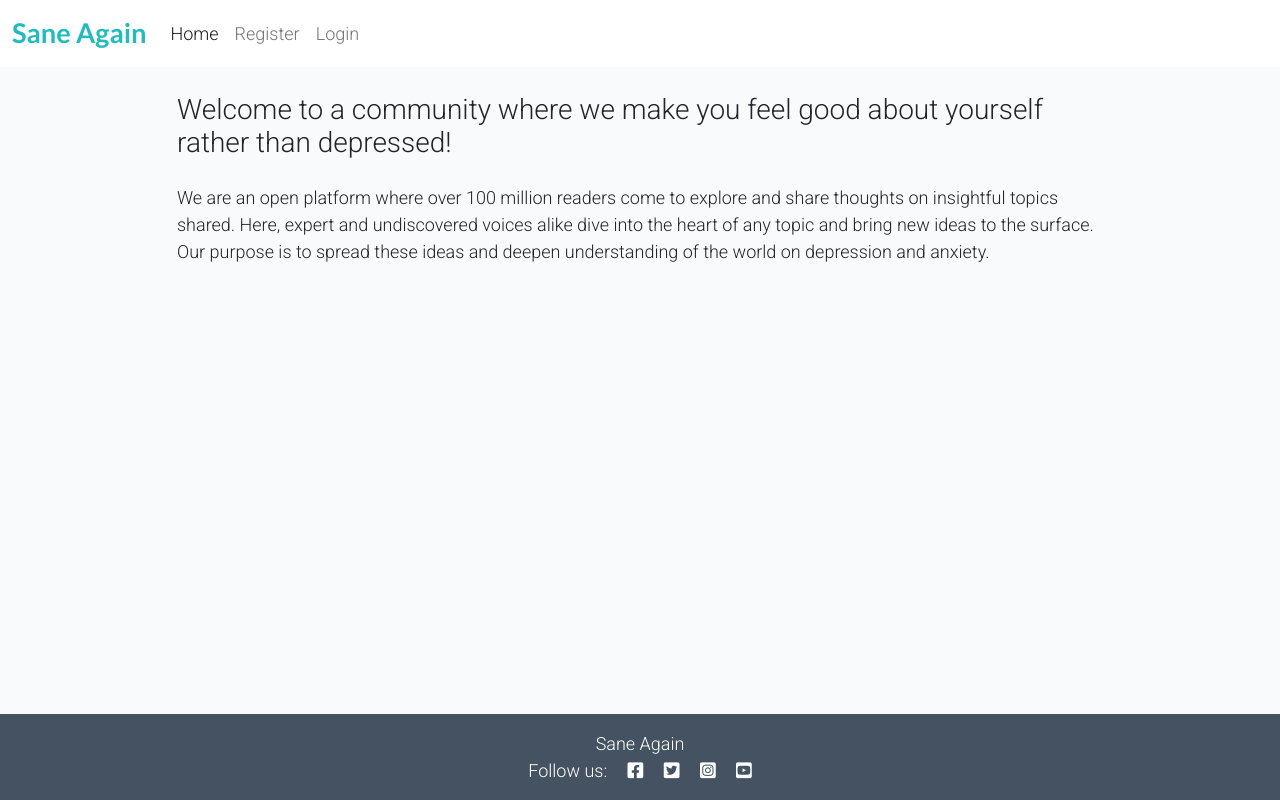
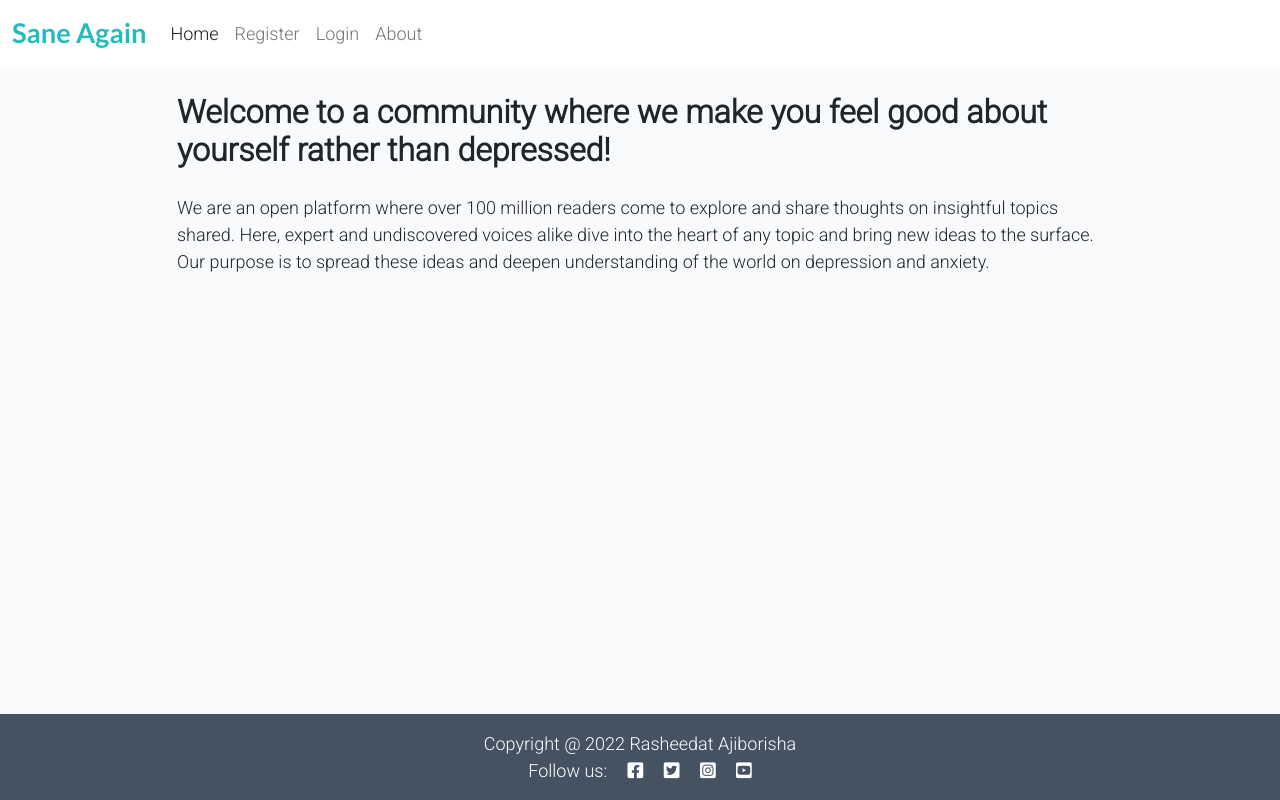
Before and after one commit to RH-devs/sane-again, a Django app: page / in a window 1280 px wide. Run offline with Django 3.2, Linux system fonts and the light colour scheme; data that the repository does not hold is empty.

Commit message:
Finish up on the footer section

```diff
--- a/saneagain/settings.py
+++ b/saneagain/settings.py
@@ -30,8 +30,6 @@ SECRET_KEY = os.environ.get('SECRET_KEY')
 
 # SECURITY WARNING: don't run with debug turned on in production!
 DEBUG = True
-
-X_FRAME_OPTIONS = 'SAMEORIGIN'
 
 
 ALLOWED_HOSTS = ['sane-again.herokuapp.com', 'localhost']
--- a/templates/base.html
+++ b/templates/base.html
@@ -22,7 +22,7 @@
 
 <body class="d-flex flex-column h-100 main-bg">
 
-    <!-- Navigation -->
+    <!-- Navigation Menu-->
 
     <nav class="navbar navbar-expand-lg navbar-light bg-white">
         <div class="container-fluid">
@@ -39,16 +39,18 @@
                     {% if user.is_authenticated %}
 
                     <li class="nav-item">
-                        <a class="nav-link" href="{% url 'account_logout' %}">Logout</a>
+                        <a class="nav-link text-black font-weight-bold" href="{% url 'account_logout' %}">Logout</a>
                     </li>
                     {% else %}
                     <li class="nav-item">
-                        <a class="nav-link" href="{% url 'account_signup' %}">Register</a>
+                        <a class="nav-link text-black font-weight-bold" href="{% url 'account_signup' %}">Register</a>
                     </li>
                     <li class="nav-item">
-                        <a class="nav-link" href="{% url 'account_login' %}">Login</a>
+                        <a class="nav-link text-black font-weight-bold" href="{% url 'account_login' %}">Login</a>
                     </li>
-
+                    <li class="nav-item text-black">
+                        <a class="nav-link text-black font-weight-bold" href="#">About</a>
+                    </li>
 
                     {% endif %}
                 </ul>
@@ -76,14 +78,16 @@
         {% endblock content %}
     </main>
 
+
     <!-- Footer -->
     <footer class="footer mt-auto py-3 dark-bg">
-        <p class="m-0 text-center text-white">Sane Again</p>
+        <p class="m-0 text-center text-white">Copyright @ 2022 Rasheedat Ajiborisha</p>
         <p class="m-0 text-center text-white">Follow us: <i class="fab fa-facebook-square ms-3"></i>
             <i class="fab fa-twitter-square ms-3"></i>
             <i class="fab fa-instagram-square ms-3"></i>
             <i class="fab fa-youtube-square ms-3"></i></p>
     </footer>
+
     <script>
         setTimeout(function () {
             let messages = document.getElementById('msg');
--- a/templates/index.html
+++ b/templates/index.html
@@ -24,7 +24,7 @@
         <div class="row">
             <div class=" col-md-8 col-md-10 mx-auto">
                 <div class="site-heading">
-                    <h3 class=" site-heading my-4 mt-3 text-black"> Welcome to a community where we make you feel good about yourself rather than depressed! </h3>
+                    <h2 class=" site-heading my-4 mt-3 text-black"><strong>Welcome to a community where we make you feel good about yourself rather than depressed! </strong></h2>
                     <p class="text-black">We are an open platform where over 100 million readers come to explore and share thoughts on insightful topics shared.
                         Here, expert and undiscovered voices alike dive into the heart of any topic and bring new ideas to the surface.
                         Our purpose is to spread these ideas and deepen understanding of the world on depression and anxiety.
@@ -90,4 +90,5 @@
     </nav>
     {% endif %}
 </div>
+
 {%endblock%}
--- a/templates/post_detail.html
+++ b/templates/post_detail.html
@@ -26,11 +26,10 @@
     <div class="row">
         <div class="col card mb-4  mt-3 left  top">
             <div class="card-body">
-                <!-- The post content goes inside the card-text. -->
-                <!-- Use the | safe filter inside the template tags -->
                 <p class="card-text ">
                     {{ post.content | safe }}
                 </p>
+
                 <div class="row">
 
                     <div class="col-1">
```
Also changed, not shown: assets/images/depression_image.jpg (deleted), assets/images/depressiondepict_image.jpg (deleted), static/css/style.css (line endings or trailing spaces), static/images/frustrated_mom.jpg (added).
